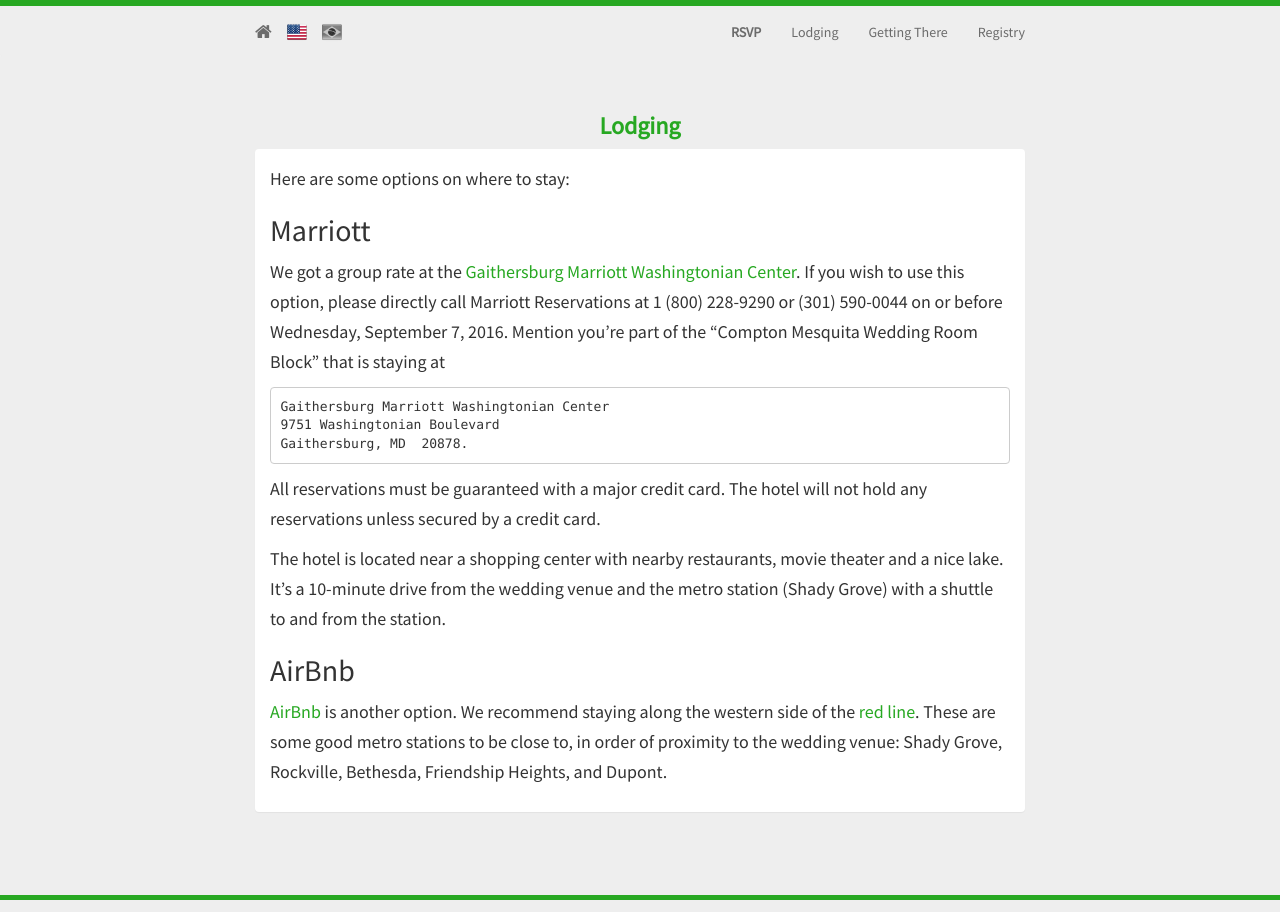
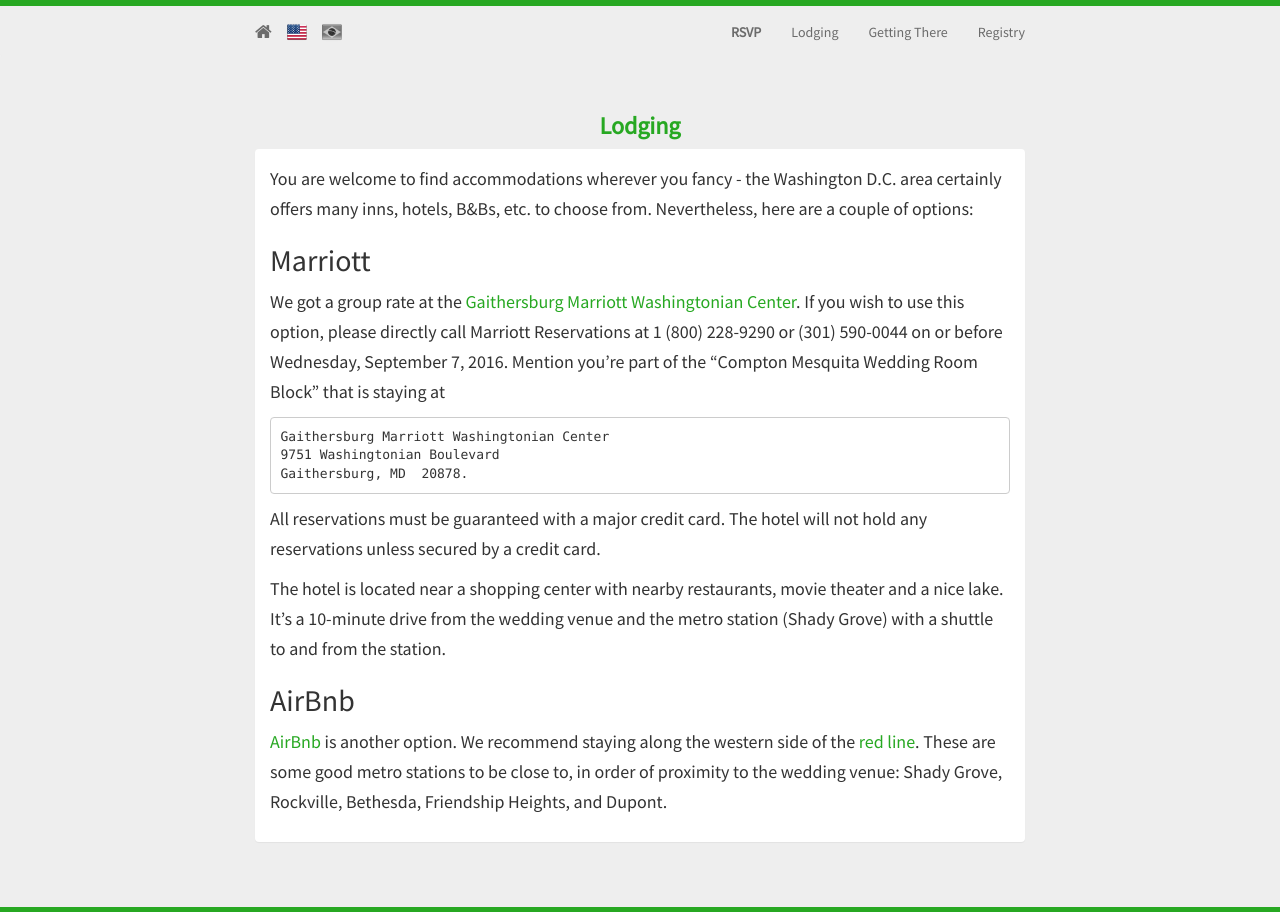
Before and after one commit to andersonvom/wedding-site, a Jekyll site: the page built from _posts/en/0000-01-02-lodging.md, in a window 1280 px wide. Built offline with Jekyll 4.4.1, drawn with Linux system fonts in a browser that asks for light colours; nearby versions of some CDN libraries.

Commit message:
Add intro text on lodging

```diff
--- a/_posts/en/0000-01-02-lodging.md
+++ b/_posts/en/0000-01-02-lodging.md
@@ -4,7 +4,9 @@
 categories: en
 ---
 
-Here are some options on where to stay:
+You are welcome to find accommodations wherever you fancy - the
+Washington D.C. area certainly offers many inns, hotels, B&Bs, etc. to
+choose from. Nevertheless, here are a couple of options:
 
 ## Marriott
 
```
Also changed, not shown: _posts/pt/0000-01-02-acomodações.md (+3 -1 lines).
